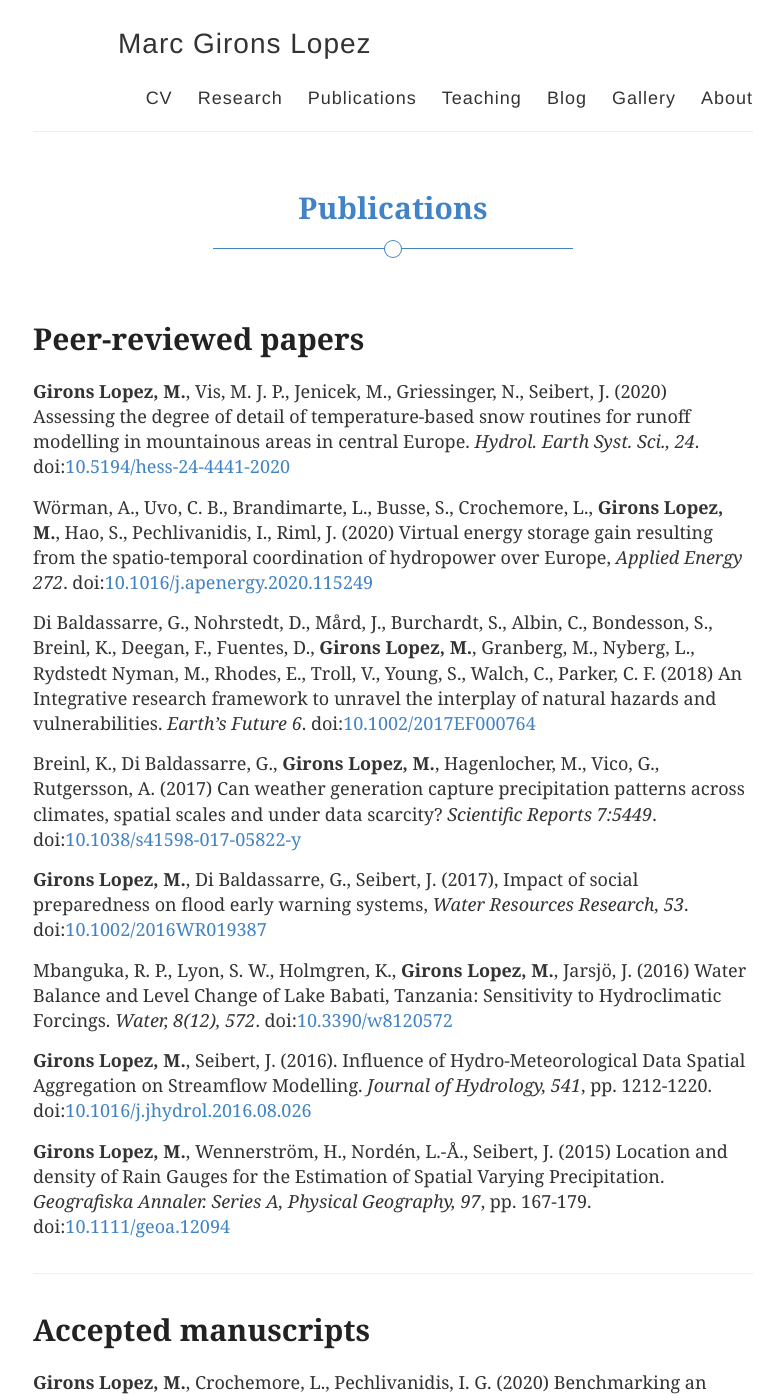
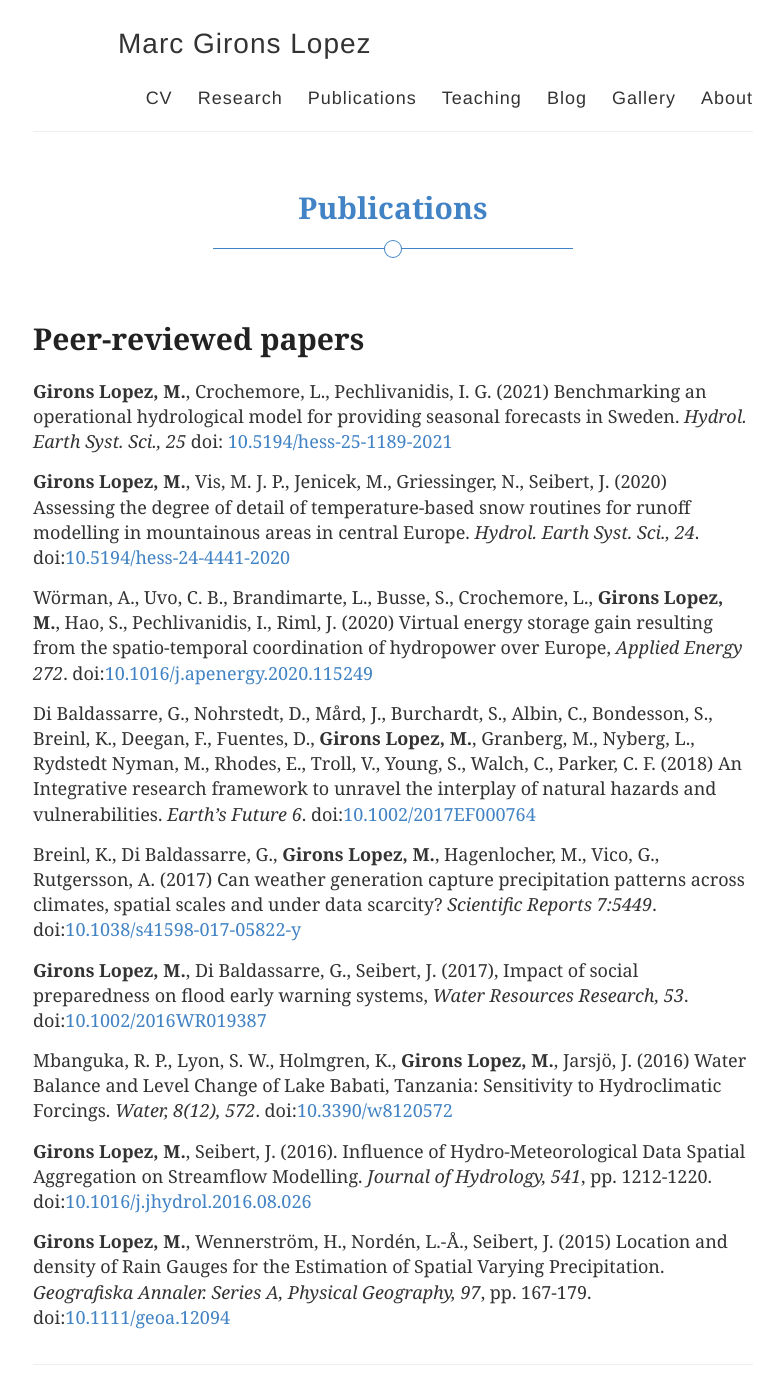
Before and after one commit to GironsLopez/GironsLopez.github.io, a Jekyll site: the page built from publications/index.md, in a window 1280 px wide and 1400 px high. Shown: the whole window, without its empty margins (247-1030 px from the left). Built offline with Jekyll 4.4.1, drawn with Linux system fonts in a browser that asks for light colours; some of the changed text lies outside the part shown.

Commit message:
Update index.md

```diff
--- a/publications/index.md
+++ b/publications/index.md
@@ -5,6 +5,8 @@ description: Publication list by Marc Girons Lopez
 ---
 
 # Peer-reviewed papers
+
+**Girons Lopez, M.**, Crochemore, L., Pechlivanidis, I. G. (2021) Benchmarking an operational hydrological model for providing seasonal forecasts in Sweden. *Hydrol. Earth Syst. Sci., 25* doi: [10.5194/hess-25-1189-2021](https://doi.org/10.5194/hess-25-1189-2021){:target="_blank"}
 
 **Girons Lopez, M.**, Vis, M. J. P., Jenicek, M., Griessinger, N., Seibert, J. (2020) Assessing the degree of detail of temperature-based snow routines for runoff modelling in mountainous areas in central Europe. *Hydrol. Earth Syst. Sci., 24*. doi:[10.5194/hess-24-4441-2020](https://hess.copernicus.org/articles/24/4441/2020/){:target="_blank"}
 
@@ -26,8 +28,6 @@ Mbanguka, R. P., Lyon, S. W., Holmgren, K., **Girons Lopez, M.**, Jarsjö, J. (2
 
 # Accepted manuscripts
 
-**Girons Lopez, M.**, Crochemore, L., Pechlivanidis, I. G. (2020) Benchmarking an operational hydrological model for providing seasonal forecasts in Sweden. *Hydrol. Earth Syst. Sci. Discuss.* [preprint] doi: [10.5194/hess-2020-542](https://doi.org/10.5194/hess-2020-542){:target="_blank"}
-
 <div class="line-separator"></div>
 
 # Manuscripts in review
@@ -35,8 +35,6 @@ Mbanguka, R. P., Lyon, S. W., Holmgren, K., **Girons Lopez, M.**, Jarsjö, J. (2
 <div class="line-separator"></div>
 
 # Manuscripts in preparation
-
-
 
 <div class="line-separator"></div>
 
```
